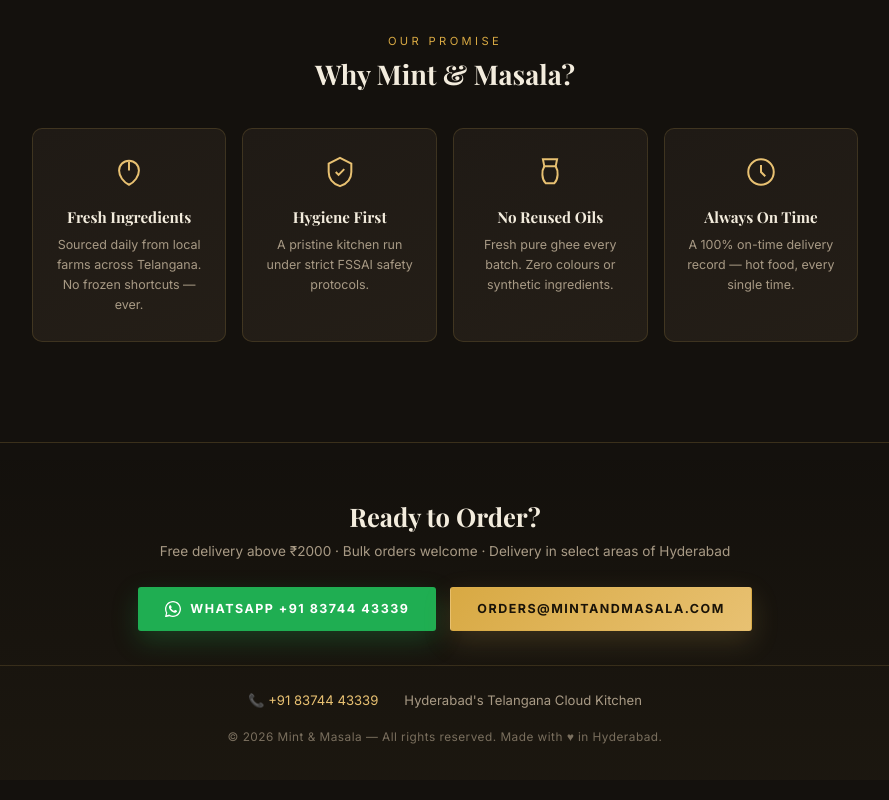
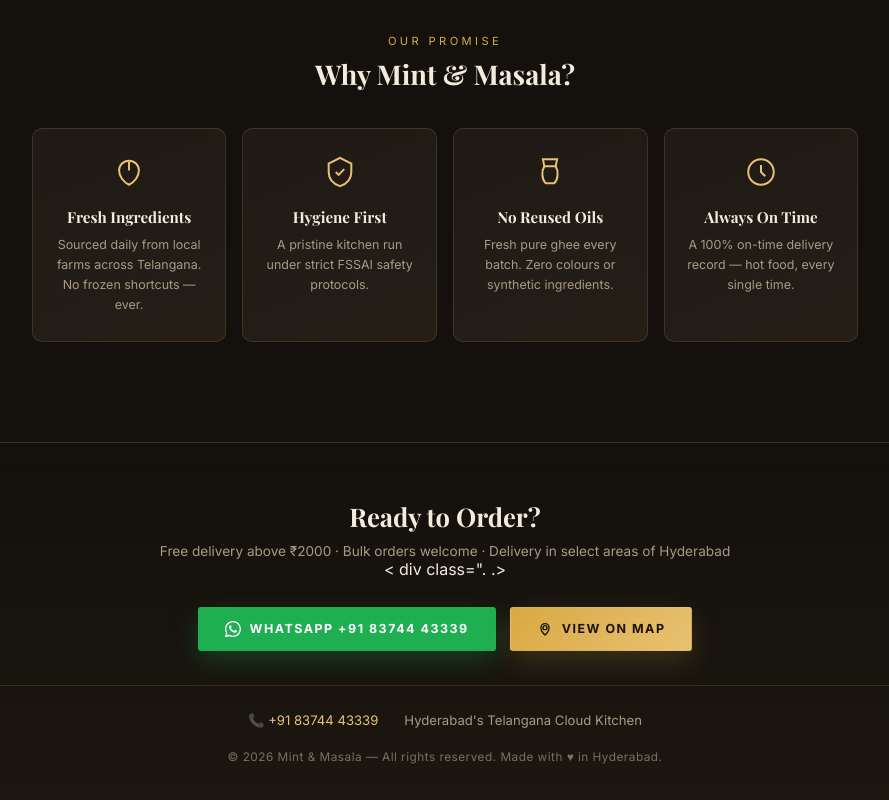
Before and after one commit to saichandra0705/Mint-Masla, a plain HTML site: page index.html in a window 1280 px wide. Shown: the part 1104-1904 px from the top of the page, without its empty margins (195-1084 px from the left). Drawn offline with nearby package versions, Linux system fonts and the light colour scheme; a web font is replaced by a local one.

```diff
--- a/index.html
+++ b/index.html
@@ -599,12 +599,21 @@
 <footer>
   <h2 class="footer-title reveal">Ready to Order?</h2>
   <p class="footer-sub reveal" style="--i:1">Free delivery above ₹2000 · Bulk orders welcome · Delivery in select areas of Hyderabad</p>
-  <div class="footer-ctas reveal" style="--i:2">
+
+ <  div class=".
+ .></div> <div class="footer-ctas reveal" style="--i:2">
     <a href="https://wa.me/918374443339" class="btn btn-wa">
       <svg width="16" height="16" viewBox="0 0 24 24" fill="currentColor"><path d="M17.5 14.4c-.3-.1-1.8-.9-2-1-.3-.1-.5-.1-.7.1-.2.3-.8 1-1 1.2-.1.2-.3.2-.6.1-.3-.1-1.3-.5-2.4-1.5-.9-.8-1.5-1.8-1.7-2.1-.1-.3 0-.4.1-.6.1-.1.3-.3.4-.5.1-.2.2-.3.3-.5.1-.2 0-.4 0-.5-.1-.1-.7-1.6-.9-2.2-.2-.6-.5-.5-.7-.5h-.6c-.2 0-.5.1-.8.4-.3.3-1 1-1 2.5s1.1 2.9 1.2 3.1c.1.2 2.1 3.2 5.1 4.5.7.3 1.3.5 1.7.6.7.2 1.4.2 1.9.1.6-.1 1.8-.7 2-1.4.3-.7.3-1.3.2-1.4-.1-.1-.3-.2-.6-.4Z"/><path d="M12 0C5.4 0 0 5.4 0 12c0 2.1.6 4.1 1.5 5.9L.1 23.7a.5.5 0 0 0 .6.6l5.9-1.5A12 12 0 0 0 12 24c6.6 0 12-5.4 12-12S18.6 0 12 0Zm0 22c-1.9 0-3.7-.5-5.2-1.4l-.4-.2-3.9 1 1-3.8-.2-.4A10 10 0 0 1 2 12C2 6.5 6.5 2 12 2s10 4.5 10 10-4.5 10-10 10Z"/></svg>
       WhatsApp +91 83744 43339
     </a>
-    <a href="mailto:orders@mintandmasala.com" class="btn btn-primary">orders@mintandmasala.com</a>
+    <a href="https://share.google/6J7MOHDa2PwmpgZVD" class="btn btn-primary" target="_blank" rel="noopener noreferrer">
+      <svg width="16" height="16" viewBox="0 0 24 24" fill="none" stroke="currentColor" stroke-width="2" stroke-linecap="round" stroke-linejoin="round">
+        <path d="M12 21s-6-5.5-6-11a6 6 0 1 1 12 0c0 5.5-6 11-6 11Z"/>
+        <circle cx="12" cy="10" r="3"/>
+      </svg>
+      View on Map
+    </a>
+
   </div>
   <div class="contact-row reveal" style="--i:3">
     <span>📞 <a href="tel:+918374443339">+91 83744 43339</a></span>
```
